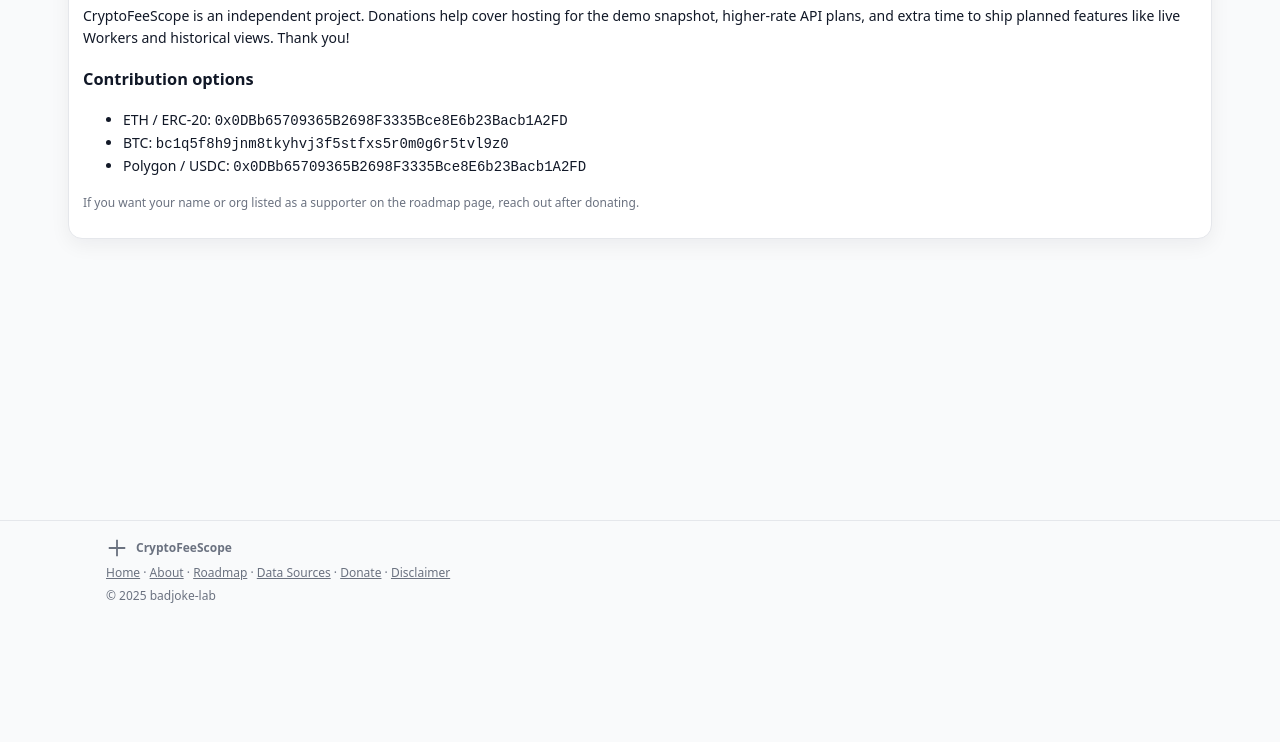
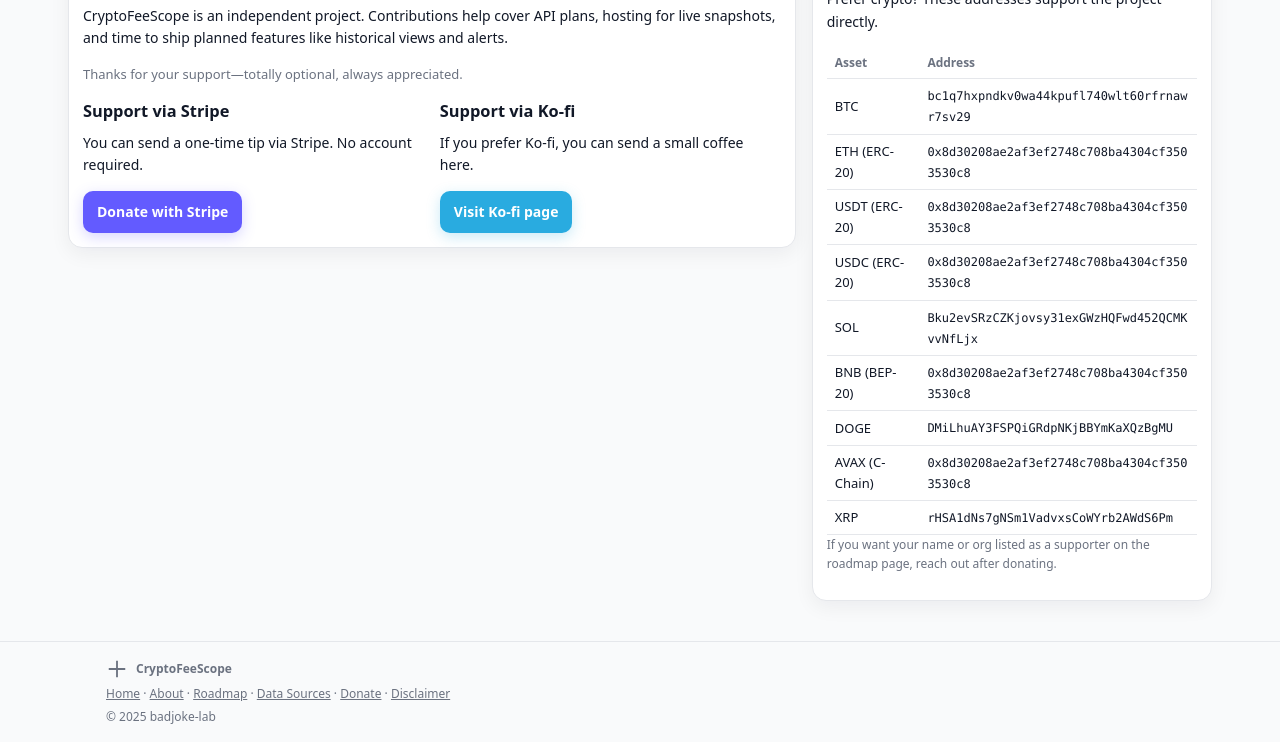
Before and after one commit to badjoke-lab/cryptofeescope, a website: page donate.html in a window 1280 px wide. Shown: the part 179-921 px from the top of the page. Before the commit the page ends 800 px from the top, so only its background shows below. Drawn offline with Linux system fonts and the light colour scheme.

Commit message:
Adjust desktop table layout and refresh donations

```diff
--- a/donate.html
+++ b/donate.html
@@ -53,23 +53,66 @@
   </header>
 
   <main class="single">
-    <div class="card">
+    <div class="donate-grid">
+      <section class="card donate-card">
         <div class="inner">
           <h2 style="margin-top:0;">Donate</h2>
           <p>
-          CryptoFeeScope is an independent project. Donations help cover hosting for the demo snapshot, higher-rate API plans,
-          and extra time to ship planned features like live Workers and historical views. Thank you!
+            CryptoFeeScope is an independent project. Contributions help cover API plans, hosting for live snapshots, and time to
+            ship planned features like historical views and alerts.
           </p>
+          <p class="donate-note">Thanks for your support—totally optional, always appreciated.</p>
 
-        <h3>Contribution options</h3>
-        <ul>
-          <li>ETH / ERC-20: <code>0x0DBb65709365B2698F3335Bce8E6b23Bacb1A2FD</code></li>
-          <li>BTC: <code>bc1q5f8h9jnm8tkyhvj3f5stfxs5r0m0g6r5tvl9z0</code></li>
-          <li>Polygon / USDC: <code>0x0DBb65709365B2698F3335Bce8E6b23Bacb1A2FD</code></li>
-        </ul>
+          <div class="donate-columns">
+            <div>
+              <h3>Support via Stripe</h3>
+              <p>You can send a one-time tip via Stripe. No account required.</p>
+              <div class="donate-actions">
+                <a class="donate-btn donate-btn-stripe" href="https://donate.stripe.com/" target="_blank" rel="noopener">
+                  Donate with Stripe
+                </a>
+              </div>
+            </div>
 
+            <div>
+              <h3>Support via Ko-fi</h3>
+              <p>If you prefer Ko-fi, you can send a small coffee here.</p>
+              <div class="donate-actions">
+                <a class="donate-btn donate-btn-kofi" href="https://ko-fi.com/badjokelab" target="_blank" rel="noopener">
+                  Visit Ko-fi page
+                </a>
+              </div>
+            </div>
+          </div>
+        </div>
+      </section>
+
+      <section class="card donate-card">
+        <div class="inner">
+          <h3>Crypto wallets</h3>
+          <p>Prefer crypto? These addresses support the project directly.</p>
+          <table class="wallet-table">
+            <thead>
+              <tr>
+                <th>Asset</th>
+                <th>Address</th>
+              </tr>
+            </thead>
+            <tbody>
+              <tr><td>BTC</td><td><code class="wallet-address">bc1q7hxpndkv0wa44kpufl740wlt60rfrnawr7sv29</code></td></tr>
+              <tr><td>ETH (ERC-20)</td><td><code class="wallet-address">0x8d30208ae2af3ef2748c708ba4304cf3503530c8</code></td></tr>
+              <tr><td>USDT (ERC-20)</td><td><code class="wallet-address">0x8d30208ae2af3ef2748c708ba4304cf3503530c8</code></td></tr>
+              <tr><td>USDC (ERC-20)</td><td><code class="wallet-address">0x8d30208ae2af3ef2748c708ba4304cf3503530c8</code></td></tr>
+              <tr><td>SOL</td><td><code class="wallet-address">Bku2evSRzCZKjovsy31exGWzHQFwd452QCMKvvNfLjx</code></td></tr>
+              <tr><td>BNB (BEP-20)</td><td><code class="wallet-address">0x8d30208ae2af3ef2748c708ba4304cf3503530c8</code></td></tr>
+              <tr><td>DOGE</td><td><code class="wallet-address">DMiLhuAY3FSPQiGRdpNKjBBYmKaXQzBgMU</code></td></tr>
+              <tr><td>AVAX (C-Chain)</td><td><code class="wallet-address">0x8d30208ae2af3ef2748c708ba4304cf3503530c8</code></td></tr>
+              <tr><td>XRP</td><td><code class="wallet-address">rHSA1dNs7gNSm1VadvxsCoWYrb2AWdS6Pm</code></td></tr>
+            </tbody>
+          </table>
           <p class="hint">If you want your name or org listed as a supporter on the roadmap page, reach out after donating.</p>
         </div>
+      </section>
     </div>
   </main>
 
--- a/style.css
+++ b/style.css
@@ -327,6 +327,23 @@
   opacity:.8;
 }
 
+@media(min-width:900px){
+  .fee-table{table-layout:fixed;}
+  .fee-table .col-chain{
+    width:32%;
+    white-space:nowrap;
+    padding-right:12px;
+  }
+  .fee-table .col-ticker{
+    width:10%;
+    white-space:nowrap;
+  }
+  .fee-table .col-fee{width:18%;}
+  .fee-table .col-change{width:14%;}
+  .fee-table .col-speed{width:13%;}
+  .fee-table .col-status{width:13%;}
+}
+
 /* Details 列（▾ボタン） */
 .col-details{
   width:40px;
@@ -441,6 +458,93 @@
 
 /* Utility */
 .hidden{display:none!important}
+
+/* Donate page */
+.donate-grid{
+  display:grid;
+  grid-template-columns:1fr;
+  gap:16px;
+}
+
+.donate-card h3{
+  margin-top:0;
+  margin-bottom:8px;
+}
+
+.donate-card p{
+  margin-top:0;
+}
+
+.donate-actions{
+  display:flex;
+  flex-wrap:wrap;
+  gap:10px;
+  margin-top:10px;
+}
+
+.donate-btn{
+  display:inline-flex;
+  align-items:center;
+  justify-content:center;
+  padding:10px 14px;
+  border-radius:10px;
+  font-weight:700;
+  text-decoration:none;
+  transition:transform .12s ease, box-shadow .12s ease;
+}
+
+.donate-btn:hover{transform:translateY(-1px);}
+.donate-btn:active{transform:translateY(0);}
+
+.donate-btn-stripe{
+  background:#635bff;
+  color:#fff;
+  box-shadow:0 4px 14px rgba(99,91,255,.25);
+}
+
+.donate-btn-kofi{
+  background:#29abe0;
+  color:#fff;
+  box-shadow:0 4px 14px rgba(41,171,224,.25);
+}
+
+.donate-note{
+  color:var(--muted);
+  margin-top:10px;
+  font-size:13px;
+}
+
+.wallet-table{
+  width:100%;
+  border-collapse:collapse;
+  margin-top:6px;
+  font-size:13px;
+}
+
+.wallet-table th,
+.wallet-table td{
+  border-bottom:1px solid var(--line);
+  padding:6px 8px;
+  text-align:left;
+}
+
+.wallet-table th{color:var(--muted);font-size:12px;}
+
+.wallet-address{
+  font-family:ui-monospace, SFMono-Regular, Menlo, Consolas, "Liberation Mono", monospace;
+  word-break:break-all;
+  font-size:12px;
+}
+
+.donate-columns{
+  display:grid;
+  gap:16px;
+}
+
+@media(min-width:900px){
+  .donate-grid{grid-template-columns:2fr 1.1fr;align-items:start;}
+  .donate-columns{grid-template-columns:1fr 1fr;}
+}
 
 /* Responsive tweaks */
 @media(min-width:769px){
```
Also changed, not shown: app.js (+6 -6 lines), index.html (+6 -6 lines). Lines whose indentation alone changed are shown as unchanged.
